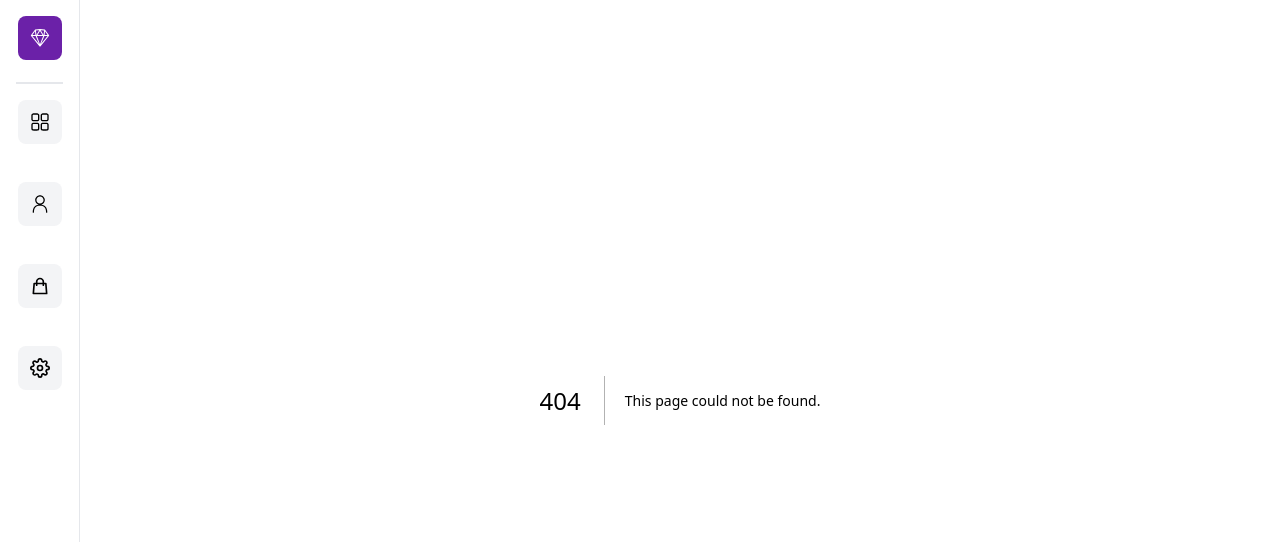
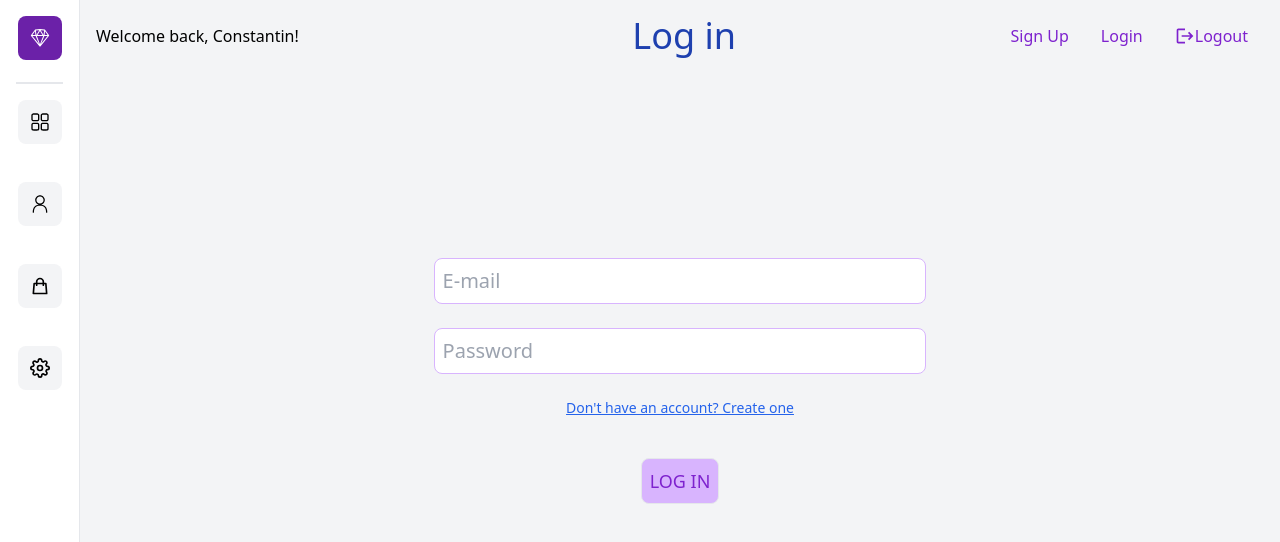
Before and after one commit to ConstantinHuidu/nextJS-Tailwind-dashboard, a Next.js app: page /login in a window 1280 px wide. Before the commit this address had no page. Shown: the top 542 px of the page. Built offline with nearby package versions, Linux system fonts and the light colour scheme.

Commit message:
added sign in functionality and DB connection (#1)
Co-authored-by: CHuidu <constantin.huidu@htsg.eu>

```diff
--- a/components/Header.jsx
+++ b/components/Header.jsx
@@ -1,5 +1,6 @@
 import Link from "next/link";
 import React from "react";
+import { MdLogout } from "react-icons/md";
 
 const Header = ({ message }) => {
   return (
@@ -15,7 +16,10 @@ const Header = ({ message }) => {
         <Link href="/login" className="md:px-4 text-purple-700 ">
           Login
         </Link>
-        <button className="md:px-4 text-purple-700 ">Logout </button>
+        <div className="flex justify-end items-center md:px-4 cursor-pointer">
+          <MdLogout className="text-purple-700" size={20} />
+          <p className=" text-purple-700 ">Logout </p>
+        </div>
       </div>
     </div>
   );
--- /dev/null
+++ b/components/LoadingSpinner.jsx
@@ -0,0 +1,27 @@
+import React from "react";
+
+const LoadingSpinner = () => {
+  return (
+    <div role="status">
+      <svg
+        aria-hidden="true"
+        class="w-8 h-8 mr-2 text-gray-200 animate-spin dark:text-gray-600 fill-blue-600"
+        viewBox="0 0 100 101"
+        fill="none"
+        xmlns="http://www.w3.org/2000/svg"
+      >
+        <path
+          d="M100 50.5908C100 78.2051 77.6142 100.591 50 100.591C22.3858 100.591 0 78.2051 0 50.5908C0 22.9766 22.3858 0.59082 50 0.59082C77.6142 0.59082 100 22.9766 100 50.5908ZM9.08144 50.5908C9.08144 73.1895 27.4013 91.5094 50 91.5094C72.5987 91.5094 90.9186 73.1895 90.9186 50.5908C90.9186 27.9921 72.5987 9.67226 50 9.67226C27.4013 9.67226 9.08144 27.9921 9.08144 50.5908Z"
+          fill="currentColor"
+        />
+        <path
+          d="M93.9676 39.0409C96.393 38.4038 97.8624 35.9116 97.0079 33.5539C95.2932 28.8227 92.871 24.3692 89.8167 20.348C85.8452 15.1192 80.8826 10.7238 75.2124 7.41289C69.5422 4.10194 63.2754 1.94025 56.7698 1.05124C51.7666 0.367541 46.6976 0.446843 41.7345 1.27873C39.2613 1.69328 37.813 4.19778 38.4501 6.62326C39.0873 9.04874 41.5694 10.4717 44.0505 10.1071C47.8511 9.54855 51.7191 9.52689 55.5402 10.0491C60.8642 10.7766 65.9928 12.5457 70.6331 15.2552C75.2735 17.9648 79.3347 21.5619 82.5849 25.841C84.9175 28.9121 86.7997 32.2913 88.1811 35.8758C89.083 38.2158 91.5421 39.6781 93.9676 39.0409Z"
+          fill="currentFill"
+        />
+      </svg>
+      <span class="sr-only">Loading...</span>
+    </div>
+  );
+};
+
+export default LoadingSpinner;
--- /dev/null
+++ b/components/Login.jsx
@@ -0,0 +1,59 @@
+import Link from "next/link";
+import React, { useState, useRef } from "react";
+import Header from "./Header";
+
+const Login = () => {
+  const [isLoading, setIsLoading] = useState(false);
+  const emailRef = useRef();
+  const passwordRef = useRef();
+
+  const submitFormHandler = (e) => {
+    e.preventDefault();
+    const enteredEmail = emailRef.current.value;
+    const enteredPassword = passwordRef.current.value;
+
+    console.log({ enteredEmail, enteredPassword });
+  };
+  return (
+    <div className="bg-gray-100 min-h-screen">
+      <Header message={"Log in"} />
+      <form
+        onSubmit={submitFormHandler}
+        noValidate
+        className="flex flex-col justify-center items-center max-w-4xl m-auto align-middle h-[650px]"
+      >
+        <input
+          ref={emailRef}
+          placeholder="E-mail"
+          type="email"
+          required
+          className="sm:w-[55%] mb-6 border border-purple-300 rounded-lg text-xl p-2 focus:outline-none focus:border-purple-500"
+        />
+
+        <input
+          ref={passwordRef}
+          placeholder="Password"
+          type="password"
+          required
+          className="sm:w-[55%] mb-6 border border-purple-300 rounded-lg text-xl p-2 focus:outline-none focus:border-purple-500"
+        />
+
+        <Link
+          href="/signup"
+          className="text-sm underline text-blue-600 hover:text-blue-800 visited:text-purple-600"
+        >
+          Don't have an account? Create one
+        </Link>
+
+        {!isLoading && (
+          <button className="text-lg text-purple-700 border rounded-lg p-2 mt-10 bg-purple-300 hover:bg-purple-400 hover:text-white disabled:opacity-50 disabled:hover:text-purple-700 disabled:hover:bg-purple-300">
+            LOG IN
+          </button>
+        )}
+        {isLoading && <LoadingSpinner />}
+      </form>
+    </div>
+  );
+};
+
+export default Login;
--- a/components/Signup.jsx
+++ b/components/Signup.jsx
@@ -1,15 +1,46 @@
 import React, { useState, useRef } from "react";
 import Header from "./Header";
+import { useRouter } from "next/router";
+import LoadingSpinner from "./LoadingSpinner";
+import Link from "next/link";
 
 const Signup = () => {
   const [isChecked, setIsChecked] = useState(false);
+  const [isLoading, setIsLoading] = useState(false);
+
   const nameRef = useRef();
   const userNameRef = useRef();
   const emailRef = useRef();
   const passwordRef = useRef();
   const confirmRef = useRef();
 
-  const submitFormHandler = (e) => {
+  const router = useRouter();
+
+  async function createUser(name, userName, email, password) {
+    setIsLoading(true);
+    const signUpData = {
+      name: name,
+      userName: userName,
+      email: email,
+      password: password,
+    };
+    const response = await fetch("/api/auth/signup", {
+      method: "POST",
+      body: JSON.stringify(signUpData),
+      headers: {
+        "Content-Type": "application/json",
+      },
+    });
+
+    const data = await response.json();
+    if (!response.ok) {
+      throw new Error(data.message || "Something went wrong");
+    }
+
+    return data;
+  }
+
+  const submitFormHandler = async (e) => {
     e.preventDefault();
     const enteredName = nameRef.current.value;
     const enteredUserName = userNameRef.current.value;
@@ -22,9 +53,24 @@ const Signup = () => {
       !enteredUserName ||
       !enteredEmail ||
       !enteredPassword ||
+      enteredPassword.trim().length < 6 ||
       !enteredConfirmation
     ) {
       return;
+    }
+    try {
+      const result = await createUser(
+        enteredName,
+        enteredUserName,
+        enteredEmail,
+        enteredPassword
+      );
+
+      console.log(result);
+      setIsLoading(false);
+      router.push("/");
+    } catch (error) {
+      console.log(error);
     }
   };
 
@@ -33,7 +79,7 @@ const Signup = () => {
       <Header message={"New account"} />
       <form
         onSubmit={submitFormHandler}
-        novalidate
+        noValidate
         className="flex flex-col justify-center items-center max-w-4xl m-auto align-middle h-[650px]"
       >
         <input
@@ -72,21 +118,30 @@ const Signup = () => {
           required
           className="sm:w-[55%] mb-6 border border-purple-300 rounded-lg text-xl p-2 focus:outline-none focus:border-purple-500"
         />
-        <div className="flex pb-20">
+        <div className="flex pb-10">
           <input
             type="checkbox"
             onClick={(e) => setIsChecked(e.target.checked)}
           />
           <p className="pl-4 text-sm text-gray-400">
-            I accept the terms and conditions
+            I accept the Terms & Conditions
           </p>
         </div>
-        <button
-          className="text-lg text-purple-700 border rounded-lg p-2 bg-purple-300 hover:bg-purple-400 hover:text-white disabled:opacity-50 disabled:hover:text-purple-700 disabled:hover:bg-purple-300"
-          disabled={!isChecked}
+        <Link
+          href="/login"
+          className="text-sm pb-10 underline text-blue-600 hover:text-blue-800 visited:text-purple-600"
         >
-          CREATE ACCOUNT
-        </button>
+          Already have an account. Log in
+        </Link>
+        {!isLoading && (
+          <button
+            className="text-lg text-purple-700 border rounded-lg p-2 bg-purple-300 hover:bg-purple-400 hover:text-white disabled:opacity-50 disabled:hover:text-purple-700 disabled:hover:bg-purple-300"
+            disabled={!isChecked}
+          >
+            CREATE ACCOUNT
+          </button>
+        )}
+        {isLoading && <LoadingSpinner />}
       </form>
     </div>
   );
--- /dev/null
+++ b/helpers/auth.js
@@ -0,0 +1,6 @@
+import { hash } from "bcryptjs";
+
+export async function hashPassword(password) {
+  const hashedPassword = await hash(password, 12);
+  return hashedPassword;
+}
--- /dev/null
+++ b/helpers/db.js
@@ -0,0 +1,9 @@
+import { MongoClient } from "mongodb";
+
+export async function connectToDB() {
+  const client = await MongoClient.connect(
+    "mongodb+srv://constantinhuidu:SJWD9z962beqY1wZ@cluster0.03wa0ru.mongodb.net/dashboard?retryWrites=true&w=majority"
+  );
+
+  return client;
+}
--- a/package.json
+++ b/package.json
@@ -9,7 +9,10 @@
     "lint": "next lint"
   },
   "dependencies": {
+    "bcrypt": "^5.1.0",
+    "bcryptjs": "^2.4.3",
     "chart.js": "^4.2.1",
+    "mongodb": "^5.1.0",
     "next": "13.2.1",
     "react": "18.2.0",
     "react-chartjs-2": "^5.2.0",
--- /dev/null
+++ b/pages/api/auth/signup.jsx
@@ -0,0 +1,29 @@
+import { connectToDB } from "@/helpers/db";
+import { hashPassword } from "@/helpers/auth";
+
+export default async function handler(req, res) {
+  if (req.method !== "POST") return;
+  const data = req.body;
+
+  const { name, userName, email, password } = data;
+
+  if (!name || !userName || !email || !email.includes("@") || !password) {
+    res.status(422).json({ message: "Please fill in the form" });
+    return;
+  }
+
+  const client = await connectToDB();
+
+  const db = client.db();
+
+  const hashedPassword = await hashPassword(password);
+
+  const result = await db.collection("users").insertOne({
+    name: name,
+    userName: userName,
+    email: email,
+    password: hashedPassword,
+  });
+
+  res.status(201).json({ message: "Create new user" });
+}
--- /dev/null
+++ b/pages/login.jsx
@@ -0,0 +1,8 @@
+import React from "react";
+import Login from "@/components/Login";
+
+const login = () => {
+  return <Login />;
+};
+
+export default login;
```
Also changed, not shown: 1 other file (tests, documents, lock files or other folders).
